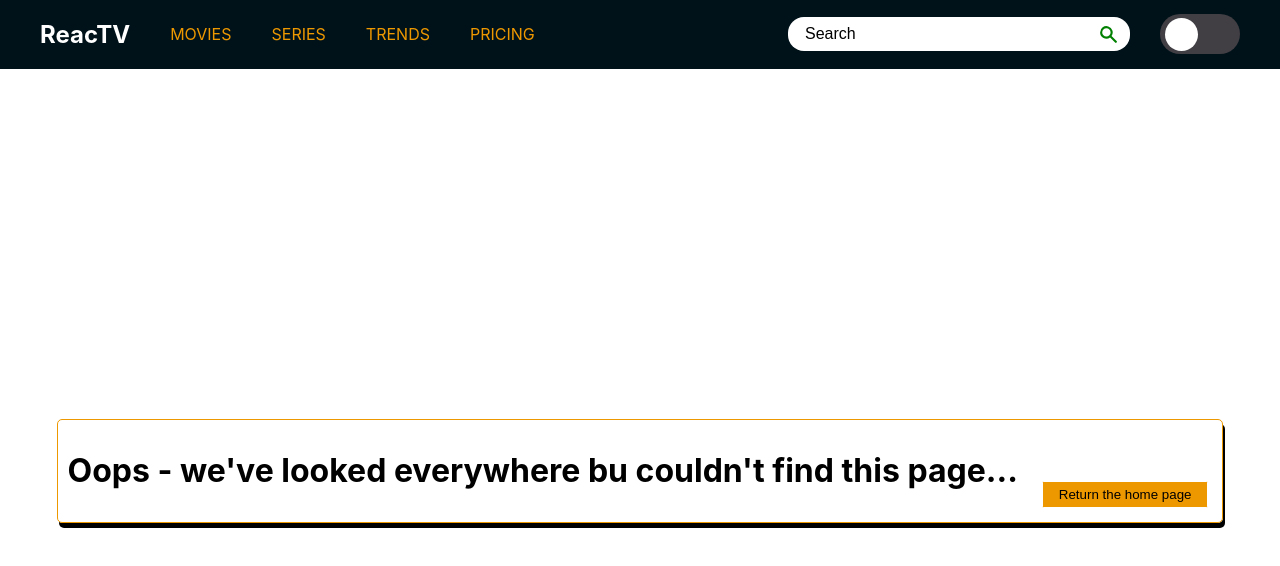
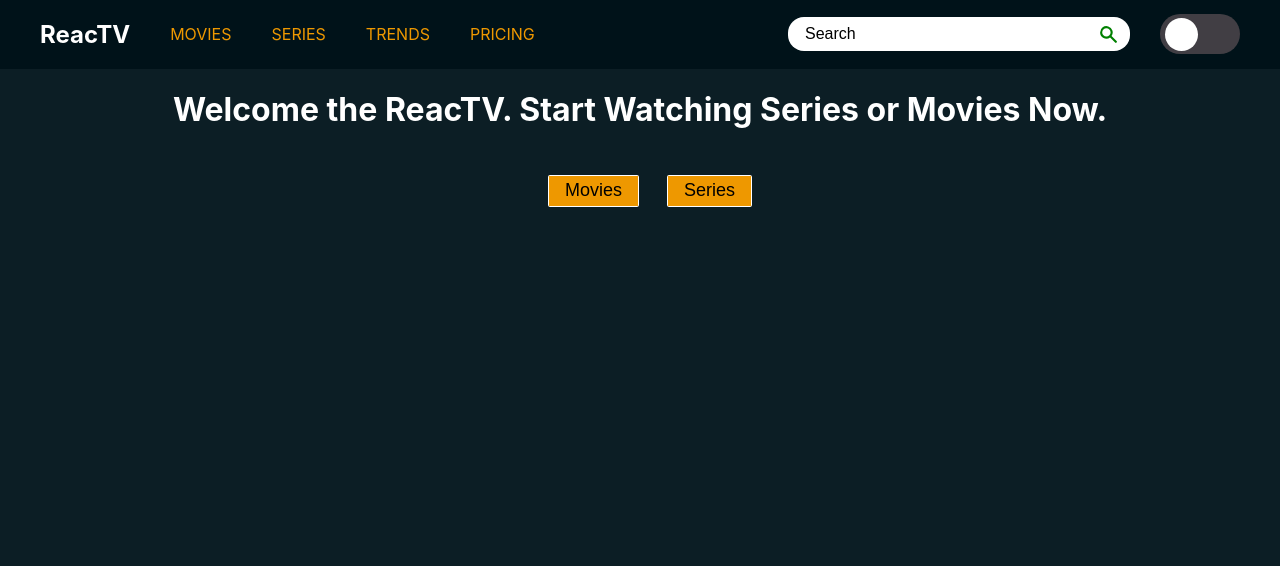
Before and after one commit to ecemgl/MovieApp, a React (Create React App) app in the folder reactv/: page / in a window 1280 px wide. Shown: the top 566 px of the page. Built offline with nearby package versions, Linux system fonts and the light colour scheme.

Commit message:
Home page devs

```diff
--- /dev/null
+++ b/reactv/src/Styles/Home.css
@@ -0,0 +1,68 @@
+body{
+	overflow-x: hidden;
+
+}
+
+.home-container{
+	display: block;
+	background-color: #0c1e25;
+	height: 100vh;
+	justify-content: center;
+}
+
+.home-container-secondary{
+	display: block;
+	background-color: #FFFFFF;
+	height: 100vh;
+	justify-content: center;
+
+}
+
+
+.desc{
+	color: #FFFFFF;
+	display: inline-flex;
+}
+
+.desc-secondary{
+	display: inline-flex;
+}
+
+
+.home-btn{
+	display: inline-block;
+	padding: 0.35em 1.2em;
+	border: 0.1em solid #FFFFFF;
+	margin: 1.8em 0.3em 0.3em 1.8em;
+	border-radius: 0.12em;
+	box-sizing: border-box;
+	text-decoration: none;
+	color: #FFFFFF;
+	text-align: center;
+	transition: all 0.2s;
+	background-color: #EE9800;
+}
+
+.home-btn:hover{
+	color: black;
+	background-color: #ffd58d;
+}
+
+.home-btn-secondary{
+	display: inline-block;
+	padding: 0.35em 1.2em;
+	border: 0.1em solid #FFFFFF;
+	margin: 1.8em 0.3em 0.3em 1.8em;
+	border-radius: 0.12em;
+	box-sizing: border-box;
+	text-decoration: none;
+	color: #FFFFFF;
+	text-align: center;
+	transition: all 0.2s;
+	background-color: #ff206a;
+}
+
+.home-btn-secondary:hover{
+	color: black;
+	background-color: #ffaac7;
+}
--- a/reactv/src/components/Content.jsx
+++ b/reactv/src/components/Content.jsx
@@ -18,7 +18,7 @@ function Content(props){
 	const [newArr,setNewArr] = useFilter([], props.name)
 	const navigate = useNavigate()
 
-	const Api = "https://raw.githubusercontent.com/StreamCo/react-coding-challenge/master/feed/samjfgkple.json"
+	const Api = "https://raw.githubusercontent.com/StreamCo/react-coding-challenge/master/feed/sample.json"
 	const ContentCall = async () => {
 		await axios.get(Api).then(function (data) {
 
--- a/reactv/src/components/Error.jsx
+++ b/reactv/src/components/Error.jsx
@@ -15,7 +15,7 @@ function Error(){
 		<div className="error-container">
 			<div className="error-elements">
 				<div className={toggle ? "msg-group" : "msg-group-secondary"}>
-					<h1>Oops - we've looked everywhere bu couldn't find this page...</h1>
+					<h1>Oops - we've looked everywhere but couldn't find this page...</h1>
 					<div className="link-group">
 					<button className={toggle ? "error-btn" : "error-btn-secondary"}>
 						<Link style={{textDecoration: 'none', color: 'black'}} to="/">Return the home page</Link>
--- /dev/null
+++ b/reactv/src/components/Home.jsx
@@ -0,0 +1,32 @@
+import React ,{ useContext } from 'react'
+import '../Styles/Home.css'
+import {Container} from './NavBar'
+import {Link} from 'react-router-dom'
+
+
+function Home(){
+	const {toggle} = useContext(Container)
+
+	return(
+		<div className={toggle ? "home-container" : "home-container-secondary"}>
+			<div className={toggle ? "desc" : "desc-secondary"}>
+				<h1>Welcome the ReacTV. Start Watching Series or Movies Now.</h1>
+
+			</div>
+			<div className="home-buttons">
+					<button className={toggle ? "home-btn" : "home-btn-secondary"}>
+						<Link style={{textDecoration: 'none', color: 'black', fontSize:'18px'}} to="/movies">Movies</Link>
+
+					</button>
+					<button className={toggle ? "home-btn" : "home-btn-secondary"}>
+						<Link style={{textDecoration: 'none', color: 'black', fontSize:'18px'}} to="/series">Series</Link>
+
+					</button>
+
+			</div>
+		</div>
+
+	)
+}
+
+export default Home;
--- a/reactv/src/components/NavBar.jsx
+++ b/reactv/src/components/NavBar.jsx
@@ -7,6 +7,7 @@ import Series from './Series'
 import Trends from './Trends'
 import Pricing from './Pricing'
 import Error from './Error'
+import Home from './Home'
 
 export const Container = React.createContext()
 
@@ -18,7 +19,9 @@ function NavBar(){
 		<div>
 			<nav className={toggle ? "" : "navBarColor"}>
 				<div className="nav-options">
+					<NavLink to="/">
 						<h1 id={toggle ? "" : "heading"}>ReacTV</h1>
+					</NavLink>
 					<NavLink to="/movies" style={({isActive}) => {return {color: isActive ? '#fff' : '#EE9800'}}}>
 						<span id={toggle ? "Movies" : "MoviesLight"}>Movies</span>
 					</NavLink>
@@ -41,6 +44,7 @@ function NavBar(){
 				</div>
 			</nav>
 			<Routes>
+				<Route path='' element={<Home/>} />
 				<Route path='movies' element={<Movies/>} />
 				<Route path='series' element={<Series/>} />
 				<Route path='trending' element={<Trends/>} />
```
